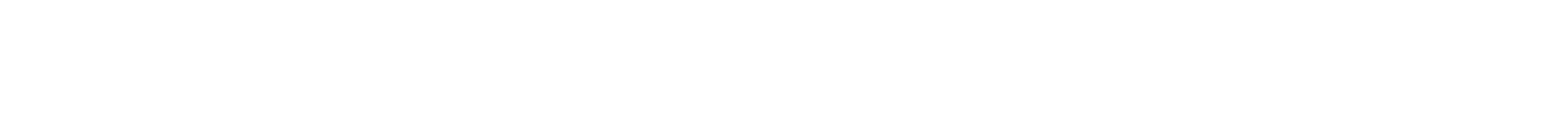
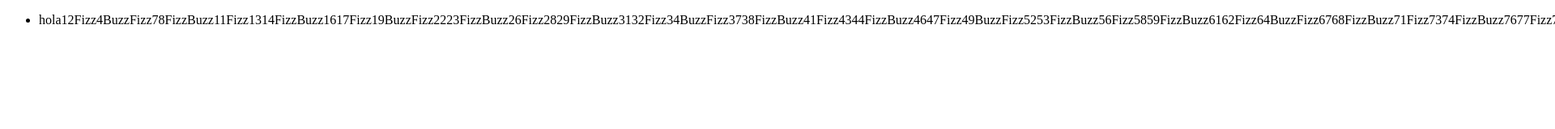
Before and after one commit to StefDev1801/js-fizzbuzz, a plain HTML site: page index.html in a window 1280 px wide. Shown: the top 160 px of the page at 81% size, 1920 px wide, since content can reach past the window. Drawn offline with Linux system fonts and the light colour scheme.

Commit message:
add more or less second milestone, need to fix

```diff
--- a/assets/js/main.js
+++ b/assets/js/main.js
@@ -4,17 +4,38 @@
 const buzz = 'Buzz';
 //console.log(buzz);
 const fizzbuzz = 'FizzBuzz'
+//console.log(FizzBuzz);
+
+const ul = document.querySelector('ul.full_list')
+console.log(ul);
+const li = document.createElement('li');//mi permette semplicemente di aggiungere un li figo
+console.log(li);
+
+li.append('hola')
+ul.append(li);
+
+
+
+
 for (let i = 1; i <= 100; i++){
-    //console.log(i);
+    //console.log(i); //just for checking
     if (i % 3 == 0) {
         if (i % 5 == 0) {
-            console.log(fizzbuzz);
+            console.log(fizzbuzz); //first milestone
+            li.append(fizzbuzz)
+            ul.append(li);
         }else{
-            console.log(fizz);
+            console.log(fizz); //first milestone
+            li.append(fizz)
+            ul.append(li);
         } //end if inside
     }else if(i % 5 == 0){
-        console.log(buzz);
+        console.log(buzz); //first milestone
+        li.append(buzz)
+        ul.append(li);
     }else{
-        console.log(i);
+        console.log(i); //first milestone
+        li.append(i)
+        ul.append(li);
     }
 }
--- a/index.html
+++ b/index.html
@@ -9,7 +9,9 @@
 </head>
 
 <body>
+    <ul class="full_list">
 
+    </ul>
 
     <script src="./assets/js/main.js"></script>
 </body>
```
